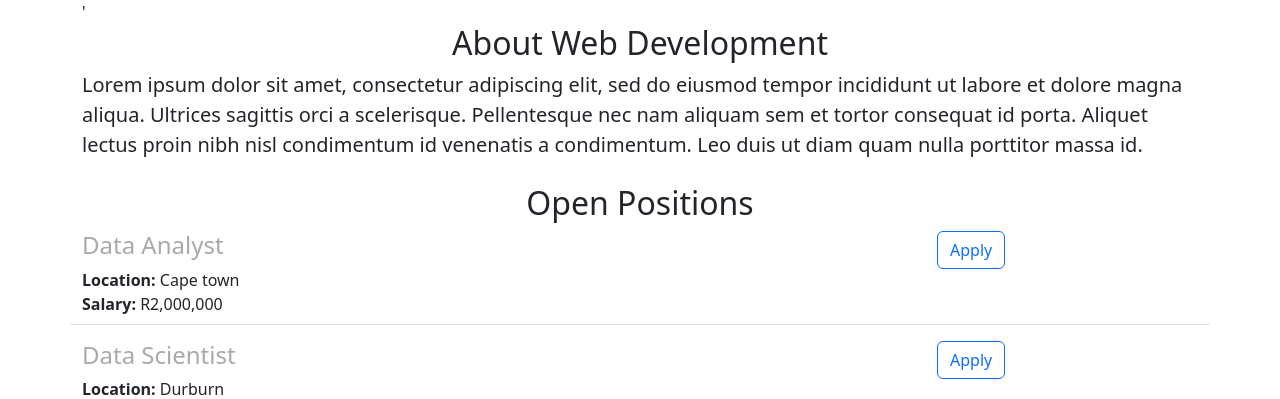
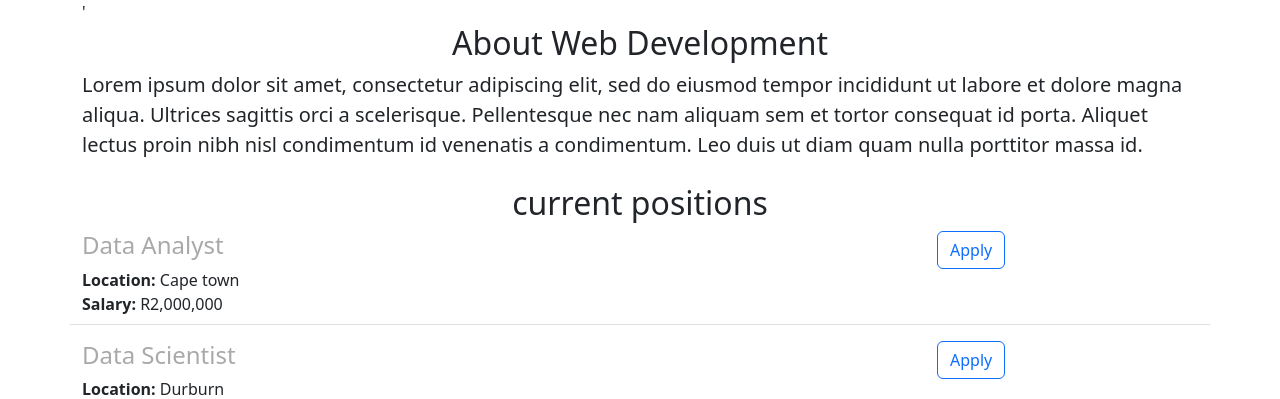
Before and after one commit to Tichman92/web-lesson, a Flask app: page / in a window 1280 px wide. Shown: the part 416-815 px from the top of the page. Run offline with Flask 3, Linux system fonts and the light colour scheme.

Commit message:
another change

```diff
--- a/templates/home.html
+++ b/templates/home.html
@@ -23,7 +23,7 @@
 
         }
       </style>
-    <h2 class="text-center mt-2 mt-4">Open Positions</h2>
+    <h2 class="text-center mt-2 mt-4">current positions</h2>
     <div>
       {% for job in jobs %}
       {% include 'job.html' %}
```
